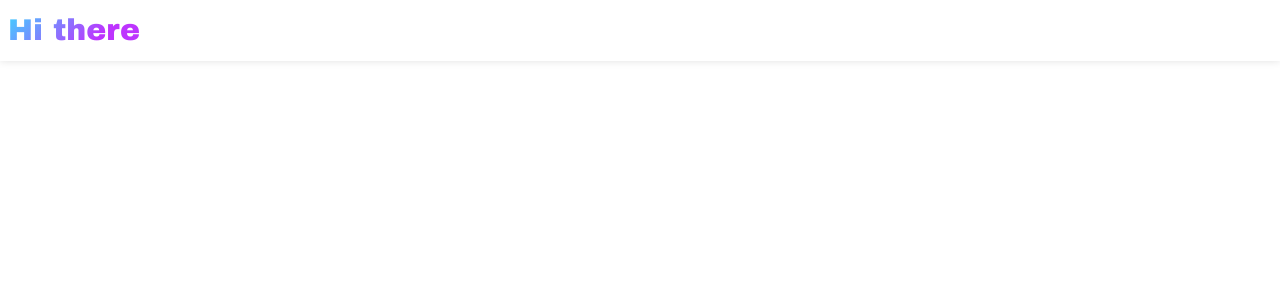
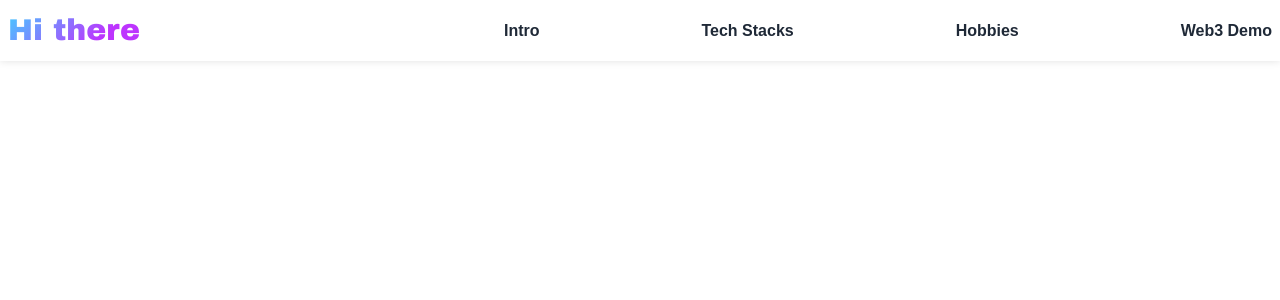
Before and after one commit to billginger/hi-there, a React (Vite) app in the folder client/: page / in a window 1280 px wide. Shown: the top 300 px of the page. Built offline with nearby package versions, Linux system fonts and the light colour scheme; a web font is replaced by a local one.

Commit message:
Add MenuItems

```diff
--- a/client/src/components/Navbar.css
+++ b/client/src/components/Navbar.css
@@ -14,3 +14,7 @@
   background-clip: text;
   -webkit-text-fill-color: transparent;
 }
+
+a {
+  font-weight: 600;
+}
--- a/client/src/components/Navbar.jsx
+++ b/client/src/components/Navbar.jsx
@@ -1,10 +1,28 @@
 import './Navbar.css'
+
+const MenuItems = ['Intro', 'Tech Stacks', 'Hobbies', 'Web3 Demo'];
+
+const MenuItem = ({ name }) => (
+  <li>
+    <a
+      href={`#${name}`}
+      className="text-gray-800 dark:text-violet-50 hover:text-violet-500 dark:hover:text-violet-400"
+    >
+      {name}
+    </a>
+  </li>
+);
 
 const Navbar = () => {
   return (
     <div className="navbar">
-      <div className="container mx-auto p-2">
+      <div className="container mx-auto p-2 flex justify-between">
         <span className="logo">Hi there</span>
+        <ul className="hidden md:flex flex-1 ml-32 max-w-screen-md list-none flex justify-between items-center">
+          {MenuItems.map((item, index) => (
+            <MenuItem key={item + index} name={item} />
+          ))}
+        </ul>
       </div>
     </div>
   );
```
